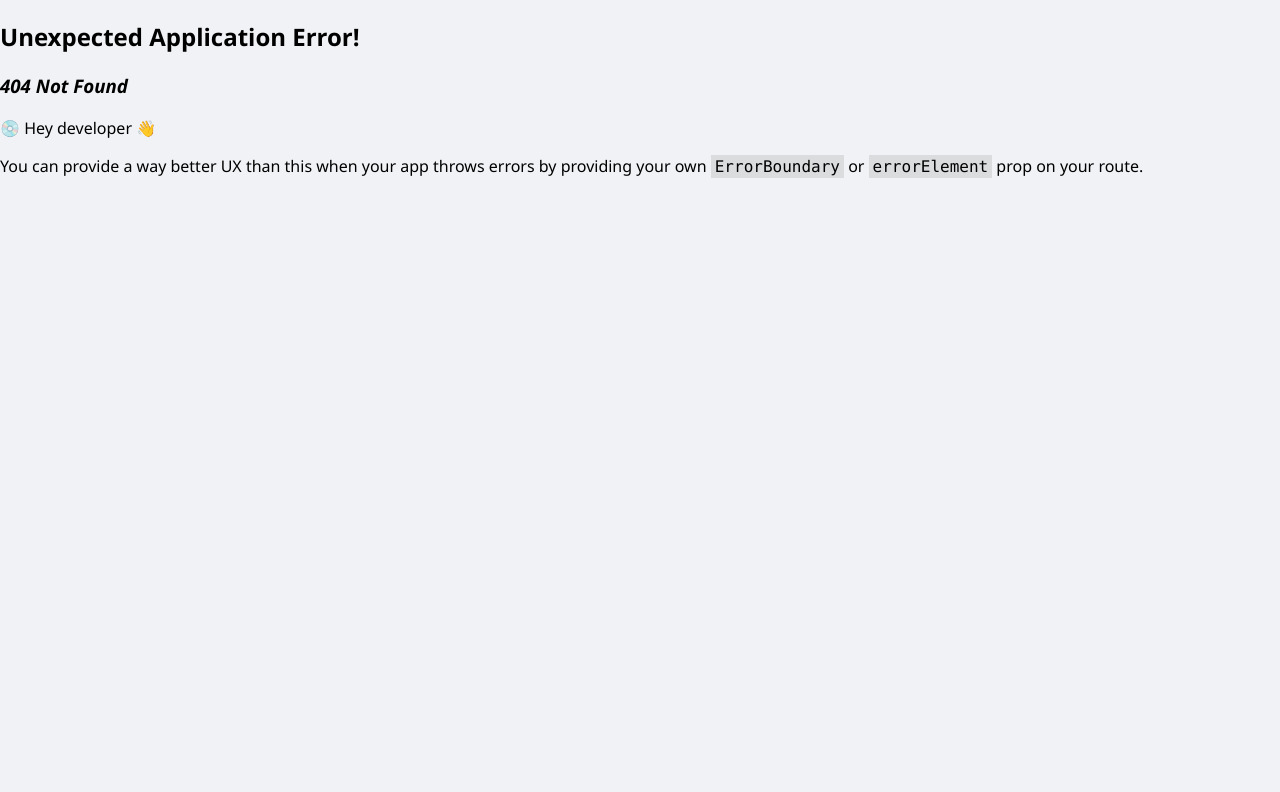
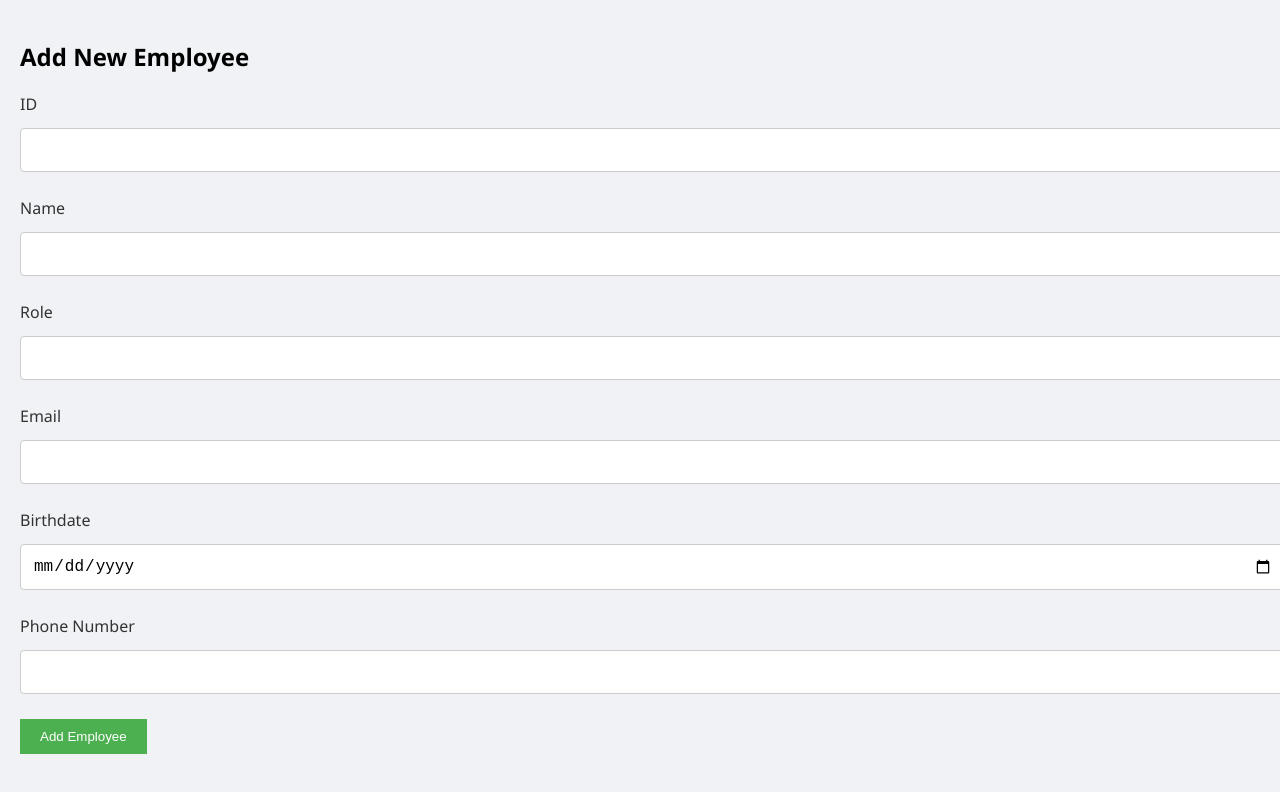
Before and after one commit to NeburRLM/Lifeguard-Manager-System, a React (Create React App) app in the folder frontend/: page /create in a window 1280 px wide. Before the commit this address had no page. Shown: the top 792 px of the page. Built offline with nearby package versions, Linux system fonts and the light colour scheme; sample sign-in values are in the browser's storage.

Commit message:
Images of employees upload correctly and add function of add and delete employee

```diff
--- /dev/null
+++ b/frontend/src/Pages/AddEmployee.css
@@ -0,0 +1,22 @@
+.add-employee-container {
+  padding: 20px;
+}
+
+.form-group {
+  margin-bottom: 15px;
+}
+
+form input {
+  width: 100%;
+  padding: 10px;
+  margin-top: 5px;
+  margin-bottom: 10px;
+}
+
+button {
+  background-color: #4CAF50;
+  color: white;
+  padding: 10px 20px;
+  border: none;
+  cursor: pointer;
+}
--- /dev/null
+++ b/frontend/src/Pages/AddEmployee.jsx
@@ -0,0 +1,140 @@
+import React, { useState } from "react";
+import { useNavigate } from "react-router-dom";
+import "./AddEmployee.css"; // Aquí puedes agregar el CSS si lo necesitas
+
+const AddEmployee = () => {
+  const navigate = useNavigate();
+  const [formData, setFormData] = useState({
+    id: "",
+    name: "",
+    role: "",
+    email: "",
+    birthdate: "",
+    phone_number: "",
+  });
+
+  const handleInputChange = (e) => {
+    const { name, value } = e.target;
+    setFormData({ ...formData, [name]: value });
+  };
+
+  const handleSubmit = (e) => {
+    e.preventDefault();
+
+    // Recuperar el token desde sessionStorage
+    const token = sessionStorage.getItem("Token");
+
+    // Comprobar si el token existe antes de hacer la solicitud
+    if (!token) {
+      alert("No estás autorizado. Por favor inicia sesión.");
+      return;
+    }
+
+    // Aquí se hace la petición POST al backend con el token en la cabecera
+    fetch("http://localhost:4000/employee", {
+      method: "POST",
+      headers: {
+        "Content-Type": "application/json",
+        "Authorization": `Bearer ${token}`, // Enviar el token en el encabezado de autorización
+      },
+      body: JSON.stringify(formData),
+    })
+      .then((response) => {
+        if (!response.ok) {
+          // Si la respuesta no es exitosa, lanzamos un error
+          throw new Error("Error al agregar empleado");
+        }
+        return response.json(); // Si la respuesta es exitosa, procesamos el JSON
+      })
+      .then((data) => {
+        // Verifica el campo de la respuesta (ajusta esto según tu API)
+        if (data.status === "Success") {
+          // Si todo ha ido bien, mostramos un mensaje de éxito
+          alert("¡Empleado agregado con éxito!");
+          // Redirigimos al usuario a la página de empleados
+          navigate("/employees");
+        } else {
+          // Si hay algún error específico en la respuesta, lo mostramos
+          alert(data.message || "Hubo un error al agregar el empleado.");
+        }
+      })
+      .catch((error) => {
+        console.log("Error adding employee:", error);
+        // Aquí también manejamos el caso de error de la solicitud
+        alert("Hubo un error al agregar el empleado.");
+        // Redirigimos al usuario de vuelta a la página anterior en caso de error
+        navigate(-1);  // Regresar a la página anterior
+      });
+  };
+
+  return (
+    <div className="add-employee-container">
+      <h2>Add New Employee</h2>
+      <form onSubmit={handleSubmit}>
+        <div className="form-group">
+          <label>ID</label>
+          <input
+            type="text"
+            name="id"
+            value={formData.id}
+            onChange={handleInputChange}
+            required
+          />
+        </div>
+        <div className="form-group">
+          <label>Name</label>
+          <input
+            type="text"
+            name="name"
+            value={formData.name}
+            onChange={handleInputChange}
+            required
+          />
+        </div>
+        <div className="form-group">
+          <label>Role</label>
+          <input
+            type="text"
+            name="role"
+            value={formData.role}
+            onChange={handleInputChange}
+            required
+          />
+        </div>
+        <div className="form-group">
+          <label>Email</label>
+          <input
+            type="email"
+            name="email"
+            value={formData.email}
+            onChange={handleInputChange}
+            required
+          />
+        </div>
+        <div className="form-group">
+          <label>Birthdate</label>
+          <input
+            type="date"
+            name="birthdate"
+            value={formData.birthdate}
+            onChange={handleInputChange}
+            required
+          />
+        </div>
+        <div className="form-group">
+          <label>Phone Number</label>
+          <input
+            type="text"
+            name="phone_number"
+            value={formData.phone_number}
+            onChange={handleInputChange}
+            required
+          />
+        </div>
+        <button type="submit">Add Employee</button>
+      </form>
+    </div>
+  );
+};
+
+export default AddEmployee;
--- a/frontend/src/Pages/EmployeeView.jsx
+++ b/frontend/src/Pages/EmployeeView.jsx
@@ -1,38 +1,35 @@
 import React, { useEffect, useState } from "react";
 import { useParams, Link, useNavigate } from "react-router-dom";
-import { FaSignOutAlt, FaCalendarAlt, FaEdit, FaSave } from "react-icons/fa"; // Añadir iconos
-import "./EmployeeView.css"; // Archivo CSS mejorado
+import { FaSignOutAlt, FaCalendarAlt, FaEdit, FaSave } from "react-icons/fa";
+import "./EmployeeView.css";
 
 const EmployeeView = () => {
   const navigate = useNavigate();
   const { id } = useParams();
   const [employee, setEmployee] = useState(null);
-  const [user, setUser] = useState(null); // Estado para el usuario logueado
+  const [user, setUser] = useState(null);
   const [isEditing, setIsEditing] = useState(false);
   const [formData, setFormData] = useState({});
-  const [originalEmployee, setOriginalEmployee] = useState(null); // Para almacenar los datos originales
+  const [originalEmployee, setOriginalEmployee] = useState(null);
 
-  // Función para cerrar sesión
   const signOut = () => {
     sessionStorage.removeItem("Token");
     sessionStorage.removeItem("userId");
     navigate("/");
   };
 
-  // Cargar datos del empleado
   useEffect(() => {
     fetchData();
     fetch(`http://localhost:4000/employee/${id}`)
       .then((response) => response.json())
       .then((data) => {
         setEmployee(data);
-        setFormData(data); // Inicializa los datos del formulario
-        setOriginalEmployee({ ...data }); // Guardamos los datos originales para restaurarlos si es necesario
+        setFormData(data);
+        setOriginalEmployee({ ...data });
       })
       .catch((error) => console.log("Error fetching employee data:", error));
   }, [id]);
 
-  // Cargar datos del usuario logueado
   const fetchData = () => {
     const userId = sessionStorage.getItem("userId");
     if (userId) {
@@ -43,33 +40,60 @@ const EmployeeView = () => {
     }
   };
 
-  // Manejar cambios en los campos del formulario
   const handleInputChange = (e) => {
     const { name, value } = e.target;
     setFormData({ ...formData, [name]: value });
   };
 
-  // Manejar cambios en la imagen
   const handleFileChange = (e) => {
     const file = e.target.files[0];
-    const imageUrl = URL.createObjectURL(file);
-    setFormData({ ...formData, image: imageUrl });
+    if (file) {
+      setFormData((prevData) => ({
+        ...prevData,
+        file,
+        previewImage: URL.createObjectURL(file),
+      }));
+    }
   };
 
-  // Manejar el botón de eliminar imagen
   const handleDeleteImage = () => {
-    setFormData({ ...formData, image: "" }); // Sólo actualizamos la vista local, no el backend
+    setFormData({ ...formData, image: "", previewImage: null });
   };
 
-  // Manejar la cancelación de la edición
   const handleCancelEdit = () => {
-    setFormData({ ...originalEmployee }); // Restauramos los datos originales si se cancela la edición
+    setFormData({
+      ...employee,
+      previewImage: null,
+    });
     setIsEditing(false);
   };
 
-  // Manejar la acción de guardar
   const handleSave = async () => {
     try {
+      const token = sessionStorage.getItem("Token");
+      let imageUrl = formData.image;
+
+      // Si hay una nueva imagen, subirla primero
+      if (formData.file) {
+        const formDataImage = new FormData();
+        formDataImage.append("image", formData.file);
+
+        const uploadResponse = await fetch(`http://localhost:4000/employee/upload/${id}`, {
+          method: "POST",
+          headers: { Authorization: `Bearer ${token}` },
+          body: formDataImage,
+        });
+
+        if (!uploadResponse.ok) {
+          console.error("Error al subir la imagen");
+          return;
+        }
+
+        const uploadData = await uploadResponse.json();
+        imageUrl = uploadData.employee.image;
+      }
+
+      // Datos que se enviarán en la actualización
       const dataToSend = {
         name: formData.name,
         email: formData.email,
@@ -77,48 +101,51 @@ const EmployeeView = () => {
         birthdate: formData.birthdate,
         phone_number: formData.phone_number,
         hourlyRate: formData.hourlyRate,
-        image: formData.image,  // Aquí solo mandamos la imagen que el usuario ha modificado o dejado vacía
+        image: imageUrl,
       };
 
       const response = await fetch(`http://localhost:4000/employee/${id}`, {
         method: "PUT",
         headers: {
           "Content-Type": "application/json",
+          Authorization: `Bearer ${token}`,
         },
         body: JSON.stringify(dataToSend),
       });
 
       if (response.ok) {
-        // Después de guardar, actualizamos los datos del empleado
+        // 🛠️ *SOLUCIÓN*: Hacer una nueva petición para obtener los datos actualizados
         fetch(`http://localhost:4000/employee/${id}`)
           .then((res) => res.json())
           .then((updatedEmployee) => {
-            setEmployee(updatedEmployee); // Actualizamos el estado del empleado
-            setFormData(updatedEmployee);  // Restauramos los datos
-            setIsEditing(false);  // Terminamos el modo de edición
+            setEmployee(updatedEmployee);
+            setFormData(updatedEmployee);
+            setIsEditing(false);
           })
-          .catch((err) => console.log("Error fetching updated employee data:", err));
+          .catch((err) => console.error("Error al recargar los datos del empleado:", err));
       } else {
-        console.log("Error al guardar los cambios");
+        console.error("Error al guardar los cambios");
       }
     } catch (error) {
-      console.error("Error updating employee data:", error);
+      console.error("Error al actualizar el empleado:", error);
     }
   };
 
-  // Verificación de datos cargados
+
   if (!employee) return <div className="loading">Loading...</div>;
 
   return (
     <div className="dashboard-container">
-      {/* Sidebar */}
       <aside className="sidebar">
         <h2 className="logo">Admin Dashboard</h2>
 
-        {/* Imagen del usuario logueado */}
         {user && (
           <div className="user-profile">
-            <img src={user.image || "/default-avatar.jpg"} alt={user.name} className="profile-image" />
+            <img
+              src={formData.previewImage || user.image || "/default-avatar.jpg"}
+              alt={user.name}
+              className="profile-image"
+            />
             <p className="user-name">{user.name}</p>
           </div>
         )}
@@ -128,24 +155,30 @@ const EmployeeView = () => {
             <li><Link to="/dashboard">Dashboard</Link></li>
             <li><Link to="/employees">Manage Employees</Link></li>
             <li><Link to="/profile">Profile</Link></li>
-            <li><button className="logout-btn" onClick={signOut}><FaSignOutAlt /> Sign Out</button></li>
+            <li>
+              <button className="logout-btn" onClick={signOut}>
+                <FaSignOutAlt /> Sign Out
+              </button>
+            </li>
           </ul>
         </nav>
       </aside>
 
-      {/* Contenido principal */}
       <main className="content">
         <header className="header">
           <h4>Employee Details</h4>
         </header>
 
-        {/* Detalles del empleado con imagen */}
         <div className="employee-details-container">
           <div className="employee-info">
             {isEditing ? (
               <>
                 <input type="file" accept="image/*" onChange={handleFileChange} />
-                <img src={formData.image || "/default-avatar.jpg"} alt="Employee" className="employee-image" />
+                <img
+                  src={formData.previewImage || formData.image || "/default-avatar.jpg"}
+                  alt="Employee"
+                  className="employee-image"
+                />
                 {formData.image && (
                   <button className="delete-image-btn" onClick={handleDeleteImage}>
                     Eliminar Imagen
@@ -191,7 +224,6 @@ const EmployeeView = () => {
           </div>
         </div>
 
-        {/* Cuadrantes de trabajo */}
         <div className="schedule-container">
           <h3>Work Schedule for {employee.name}</h3>
           <ul className="schedule-list">
--- a/frontend/src/Pages/ManageEmployees.jsx
+++ b/frontend/src/Pages/ManageEmployees.jsx
@@ -45,17 +45,48 @@ function ManageEmployees() {
 
 
   const handleDelete = (id) => {
-    fetch(`http://localhost:4000/delete/${id}`, { method: "DELETE" })
-      .then((response) => response.json())
-      .then((data) => {
-        if (data.Status === "Success") {
-          setEmployees(employees.filter((employee) => employee.id !== id)); // Eliminamos del estado
+    // Obtener el token del sessionStorage
+    const token = sessionStorage.getItem("Token");
+
+    // Verificar si el token está presente
+    if (!token) {
+      alert("No token found, please log in again.");
+      return;
+    }
+
+    // Configuración de la solicitud con el token en los encabezados
+    fetch(`http://localhost:4000/employee/${id}`, {
+      method: "DELETE",
+      headers: {
+        "Authorization": `Bearer ${token}`, // Pasar el token en el encabezado Authorization
+        "Content-Type": "application/json",
+      },
+    })
+      .then((response) => {
+        // Verificamos si la respuesta es exitosa
+        if (!response.ok) {
+          return Promise.reject("Error deleting employee");
+        }
+        return response.text();  // Cambiar .json() por .text()
+      })
+      .then((message) => {
+        // Verificamos el mensaje de la respuesta
+        if (message.includes("eliminado correctamente")) {  // Verificamos si el mensaje contiene "eliminado correctamente"
+          // Si la eliminación fue exitosa, actualizamos el estado de los empleados
+          setEmployees(employees.filter((employee) => employee.id !== id));
+          alert("Empleado eliminado correctamente");  // Ventanita emergente de éxito
         } else {
           alert("Error deleting employee");
         }
       })
-      .catch((error) => console.log("Error deleting employee:", error));
+      .catch((error) => {
+        console.log("Error deleting employee:", error);
+        alert("Error deleting employee");
+      });
   };
+
+
+
 
   return (
     <div className="dashboard-container">
--- a/frontend/src/Route/router.js
+++ b/frontend/src/Route/router.js
@@ -6,6 +6,7 @@ import ManageEmployees from "../Pages/ManageEmployees";
 import { RequireToken } from "../Components/Auth"; // Importamos la autenticación
 import EmployeeView from "../Pages/EmployeeView";
 import ScheduleView from "../Pages/ScheduleView";
+import AddEmployee from "../Pages/AddEmployee.jsx";
 
 const router = createBrowserRouter([
   {
@@ -28,6 +29,10 @@ const router = createBrowserRouter([
       path: "/employeeview/:id/schedule/:scheduleId", // Ruta para ver el empleado, con parámetro `id`
       element: <RequireToken><ScheduleView /></RequireToken>, // Protegemos la ruta
   },
+  {
+      path: "/create", // Ruta para agregar un nuevo empleado
+      element: <RequireToken><AddEmployee /></RequireToken>, // Protegemos la ruta
+    },
 
 ]);
 
```
Also changed, not shown: 5 other files (tests, documents, lock files or other folders).
